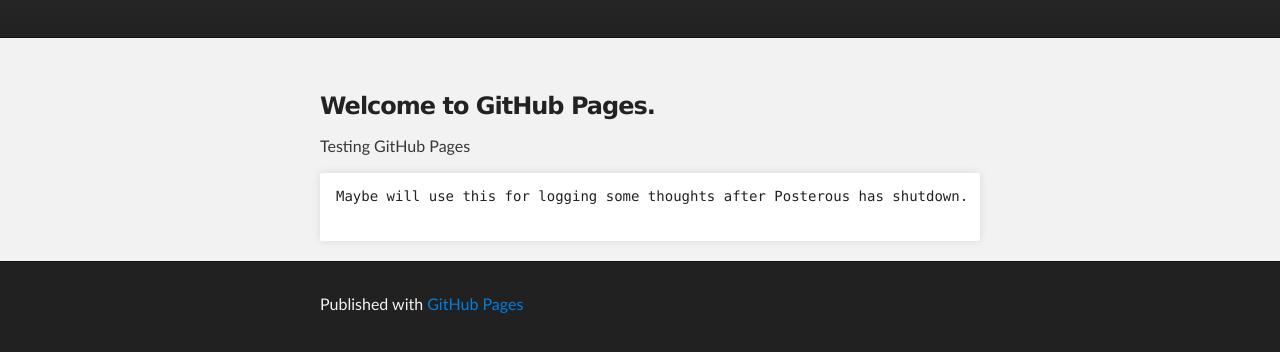
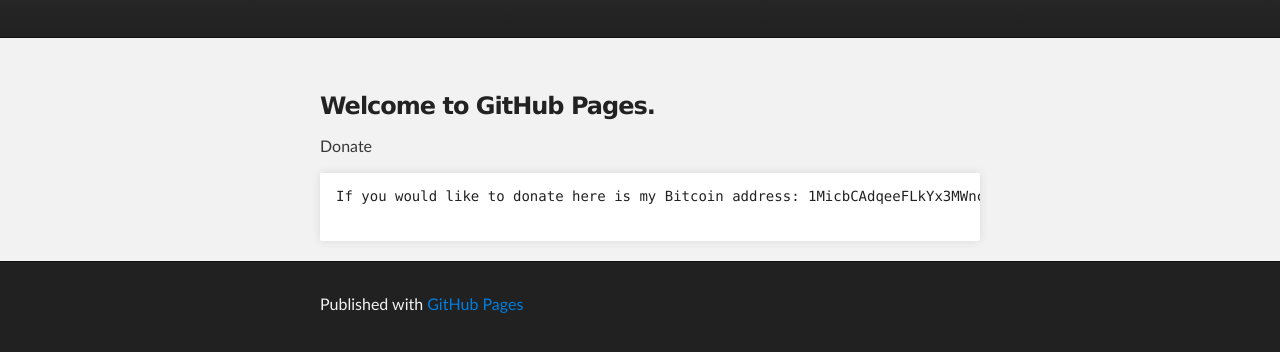
Before and after one commit to volos/volos.github.io, a plain HTML site: page index.html in a window 1280 px wide. Shown: the part 136-488 px from the top of the page. Drawn offline with Linux system fonts and the light colour scheme.

Commit message:
Update index.html

```diff
--- a/index.html
+++ b/index.html
@@ -30,9 +30,9 @@
         <h3>
 <a name="welcome-to-github-pages" class="anchor" href="#welcome-to-github-pages"><span class="octicon octicon-link"></span></a>Welcome to GitHub Pages.</h3>
 
-<p>Testing GitHub Pages</p>
+<p>Donate</p>
 
-<pre><code>Maybe will use this for logging some thoughts after Posterous has shutdown.
+<pre><code>If you would like to donate here is my Bitcoin address: 1MicbCAdqeeFLkYx3MWnc5etAmwoUjwRP7
 
 </code></pre>
       </section>
```
